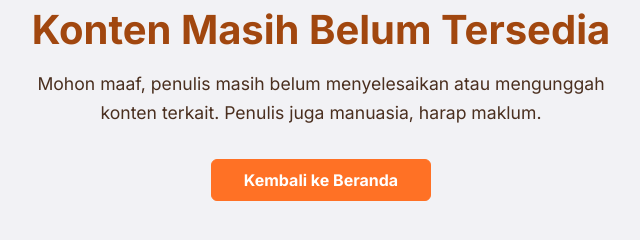
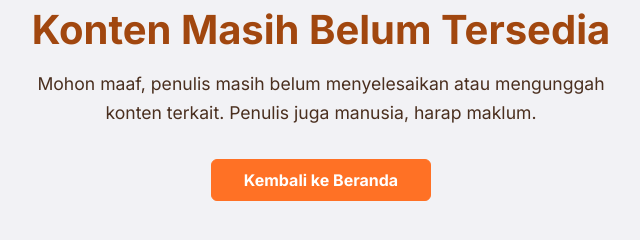
Before and after one commit to Hanzuro/DDAP_ProjectAkhir_Kel1, a plain HTML site: page Bootstrap/Maintenace/Maintenance.html in a window 1280 px wide. Shown: the part 343-583 px from the top of the page, 319-959 px from the left. Drawn offline with nearby package versions, Linux system fonts and the light colour scheme.

Commit message:
Update Maintenance.html

```diff
--- a/Bootstrap/Maintenace/Maintenance.html
+++ b/Bootstrap/Maintenace/Maintenance.html
@@ -34,7 +34,7 @@
       <div class="container text-center">
         <img src="../img/logo.png" alt="Wards Information Logo" class="maintenance-logo" />
         <h1>Konten Masih Belum Tersedia</h1>
-        <p>Mohon maaf, penulis masih belum menyelesaikan atau mengunggah konten terkait. Penulis juga manuasia, harap maklum.</p>
+        <p>Mohon maaf, penulis masih belum menyelesaikan atau mengunggah konten terkait. Penulis juga manusia, harap maklum.</p>
         <a href="../Home/index.html" class="btn btn-maintenance">Kembali ke Beranda</a>
       </div>
     </main>
```
